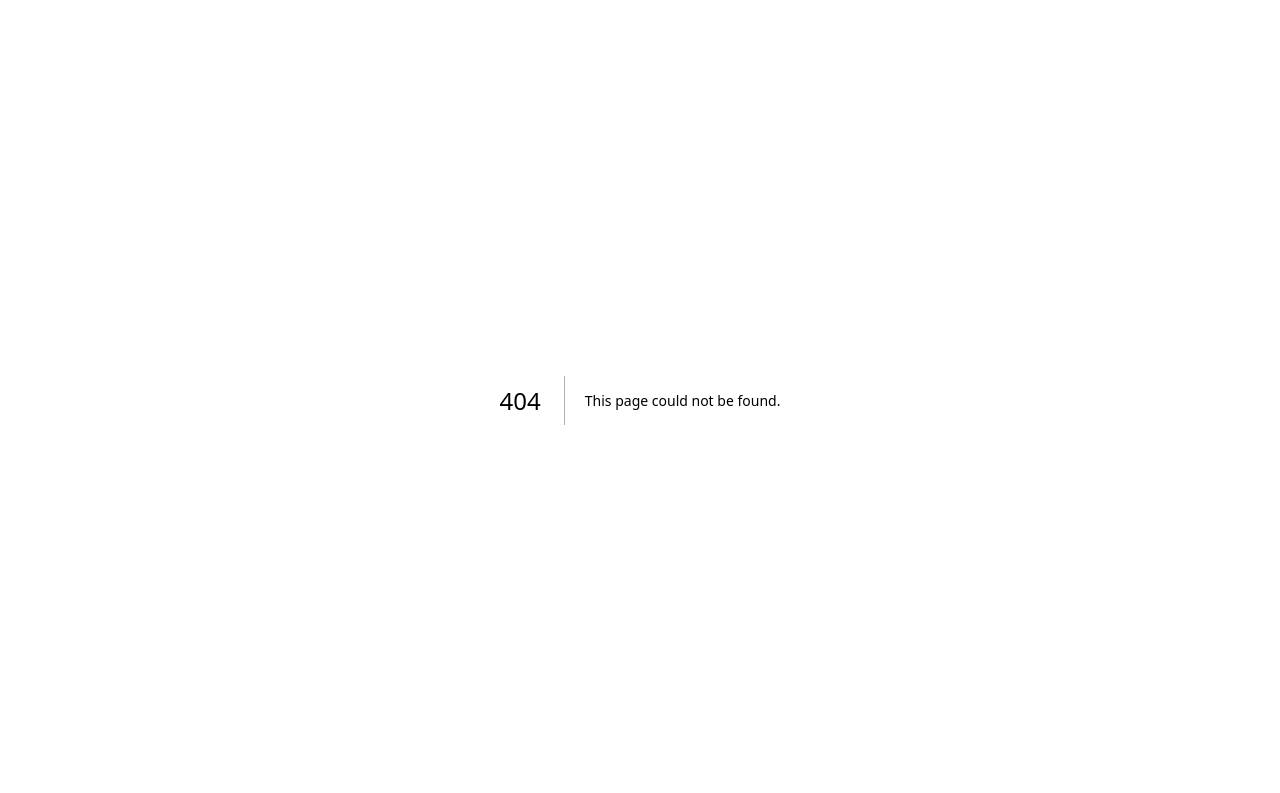
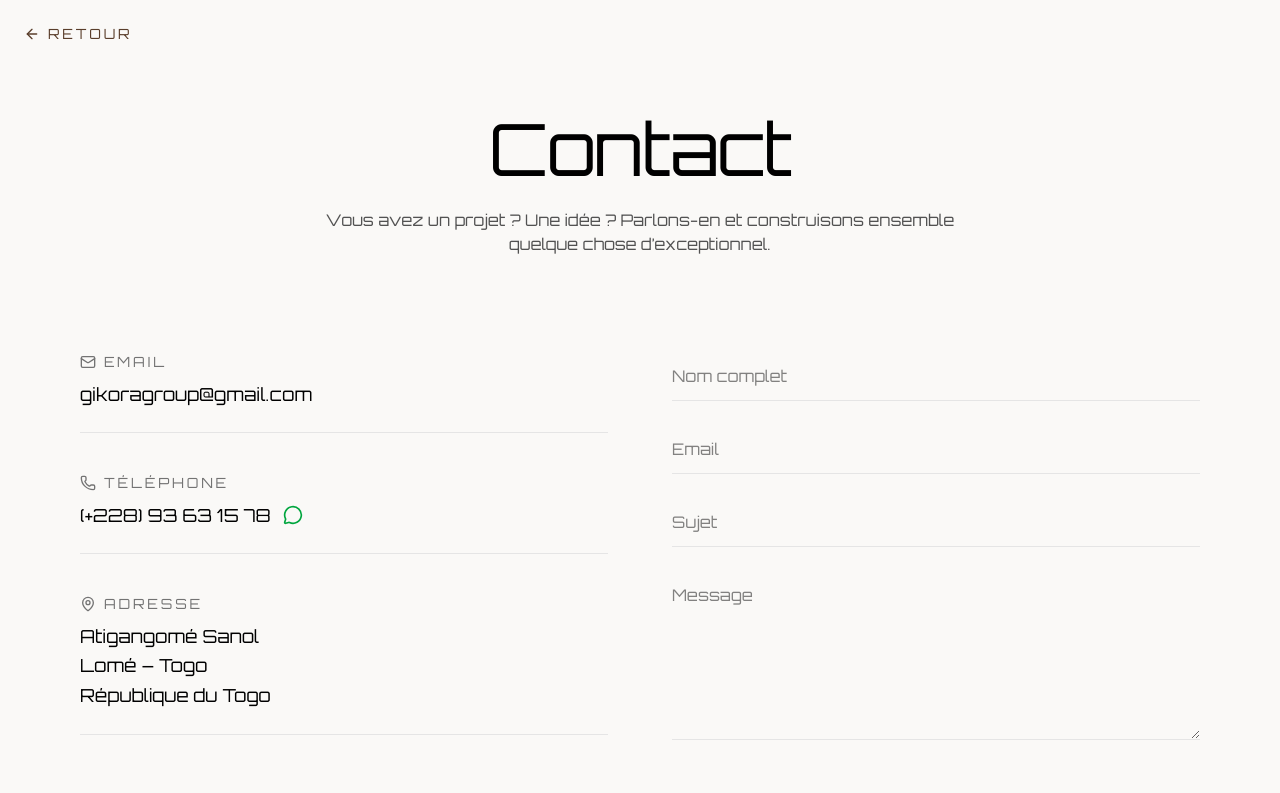
Before and after one commit to Reneghis1999/gikora-architects, a Next.js app: page /contact in a window 1280 px wide. Before the commit this address had no page. Shown: the top 793 px of the page. Built offline with nearby package versions, Linux system fonts and the light colour scheme.

Commit message:
feat:contact-page

```diff
--- a/package.json
+++ b/package.json
@@ -18,6 +18,7 @@
     "radix-ui": "^1.6.0",
     "react": "19.2.4",
     "react-dom": "19.2.4",
+    "resend": "^6.16.0",
     "shadcn": "^4.12.0",
     "tailwind-merge": "^3.6.0",
     "tw-animate-css": "^1.4.0",
--- /dev/null
+++ b/src/app/contact/page.tsx
@@ -0,0 +1,179 @@
+"use client";
+
+import { useState } from "react";
+import { motion } from "framer-motion";
+import Link from "next/link";
+import {
+  ArrowLeft,
+  Phone,
+  Mail,
+  MapPin,
+  MessageCircle,
+} from "lucide-react";
+
+export default function ContactPage() {
+  const [form, setForm] = useState({
+    name: "",
+    email: "",
+    subject: "",
+    message: "",
+  });
+
+  const handleChange = (
+    e: React.ChangeEvent<HTMLInputElement | HTMLTextAreaElement>
+  ) => {
+    setForm({ ...form, [e.target.name]: e.target.value });
+  };
+
+  return (
+    <section className="min-h-screen bg-[#faf9f7] px-6 lg:px-20 py-28">
+
+      {/* BACK BUTTON */}
+      <div className="fixed top-6 left-6 z-50">
+        <Link
+          href="/"
+          className="flex items-center gap-2 text-sm uppercase tracking-[0.2em] text-[#5A3E2B] hover:text-black transition group"
+        >
+          <ArrowLeft className="w-4 h-4 transition-transform group-hover:-translate-x-1" />
+          Retour
+        </Link>
+      </div>
+
+      {/* HERO */}
+      <motion.div
+        initial={{ opacity: 0, y: 30 }}
+        animate={{ opacity: 1, y: 0 }}
+        transition={{ duration: 0.7 }}
+        className="text-center mb-24"
+      >
+        <h1 className="text-5xl md:text-7xl font-light tracking-tight text-black">
+          Contact
+        </h1>
+        <p className="mt-6 text-neutral-600 max-w-2xl mx-auto">
+           Vous avez un projet ? Une idée ? Parlons-en et construisons ensemble quelque chose d’exceptionnel.
+        </p>
+      </motion.div>
+
+      {/* CONTENT */}
+      <div className="max-w-6xl mx-auto grid md:grid-cols-2 gap-16 items-start">
+
+        {/* LEFT - INFOS */}
+        <motion.div
+          initial={{ opacity: 0, x: -40 }}
+          animate={{ opacity: 1, x: 0 }}
+          transition={{ duration: 0.7 }}
+          className="space-y-10"
+        >
+
+          {/* EMAIL */}
+          <div className="border-b pb-6">
+            <h2 className="flex items-center gap-2 text-sm uppercase tracking-[0.2em] text-neutral-500">
+              <Mail className="w-4 h-4" /> Email
+            </h2>
+            <p className="mt-2 text-lg text-black">
+              gikoragroup@gmail.com
+            </p>
+          </div>
+
+          {/* PHONE */}
+          <div className="border-b pb-6">
+            <h2 className="flex items-center gap-2 text-sm uppercase tracking-[0.2em] text-neutral-500">
+              <Phone className="w-4 h-4" /> Téléphone
+            </h2>
+
+            <div className="mt-2 flex items-center gap-3">
+              <p className="text-lg text-black">
+                (+228) 93 63 15 78
+              </p>
+
+              <a
+                href="https://wa.me/22899003911"
+                target="_blank"
+                rel="noopener noreferrer"
+                className="text-green-600 hover:text-green-700"
+              >
+                <MessageCircle className="w-5 h-5" />
+              </a>
+            </div>
+          </div>
+
+          {/* ADDRESS */}
+          <div className="border-b pb-6">
+            <h2 className="flex items-center gap-2 text-sm uppercase tracking-[0.2em] text-neutral-500">
+              <MapPin className="w-4 h-4" /> Adresse
+            </h2>
+            <p className="mt-2 text-lg text-black leading-relaxed">
+              Atigangomé Sanol<br />
+              Lomé – Togo<br />
+              République du Togo
+            </p>
+          </div>
+
+        </motion.div>
+
+        {/* RIGHT - FORM */}
+        <motion.div
+          initial={{ opacity: 0, x: 40 }}
+          animate={{ opacity: 1, x: 0 }}
+          transition={{ duration: 0.7 }}
+          className="space-y-6"
+        >
+
+          <input
+            name="name"
+            value={form.name}
+            onChange={handleChange}
+            placeholder="Nom complet"
+            className="w-full border-b bg-transparent py-3 outline-none focus:border-black"
+          />
+
+          <input
+            name="email"
+            value={form.email}
+            onChange={handleChange}
+            placeholder="Email"
+            className="w-full border-b bg-transparent py-3 outline-none focus:border-black"
+          />
+
+          <input
+            name="subject"
+            value={form.subject}
+            onChange={handleChange}
+            placeholder="Sujet"
+            className="w-full border-b bg-transparent py-3 outline-none focus:border-black"
+          />
+
+          <textarea
+            name="message"
+            value={form.message}
+            onChange={handleChange}
+            placeholder="Message"
+            rows={6}
+            className="w-full border-b bg-transparent py-3 outline-none focus:border-black"
+          />
+
+          <button
+            type="button"
+            className="mt-6 px-6 py-3 border border-black text-black hover:bg-black hover:text-white transition"
+          >
+            Envoyer le message
+          </button>
+
+        </motion.div>
+
+      </div>
+
+      {/* MAP */}
+      <div className="mt-24 max-w-6xl mx-auto">
+        <div className="h-[420px] w-full overflow-hidden border">
+          <iframe
+            src="https://www.google.com/maps/embed?pb=!1m17!1m12!1m3!1d3966.405004675778!2d1.1401157749902824!3d6.2101935937776735!2m3!1f0!2f0!3f0!3m2!1i1024!2i768!4f13.1!3m2!1m1!2zNsKwMTInMzYuNyJOIDHCsDA4JzMzLjciRQ!5e0!3m2!1sfr!2stg!4v1761693680740!5m2!1sfr!2stg"
+            className="w-full h-full"
+            loading="lazy"
+          />
+        </div>
+      </div>
+
+    </section>
+  );
+}
--- a/src/components/FeaturedProject.tsx
+++ b/src/components/FeaturedProject.tsx
@@ -144,12 +144,13 @@ export default function FeaturedProjects() {
               className="
                 w-full sm:w-auto
                 rounded-none
-                bg-[#5A3E2B]
+                bg-black
                 px-6 sm:px-8
                 py-5 sm:py-6
                 text-sm sm:text-base
                 uppercase tracking-[0.18em]
                 hover:bg-[#4B3324]
+                cursor-pointer
               "
             >
               Découvrir tous les projets
--- a/src/components/Footer.tsx
+++ b/src/components/Footer.tsx
@@ -66,8 +66,8 @@ export default function Footer() {
 
             <ul className="space-y-4 text-sm text-neutral-700">
               <li>Lomé, Togo</li>
-              <li>+228 90 00 00 00</li>
-              <li>contact@gikora-architects.com</li>
+              <li>(+228) 93 63 15 78</li>
+              <li>gikoragroup@gmail.com</li>
             </ul>
 
             <div className="mt-6">
```
Also changed, not shown: 1 other file (tests, documents, lock files or other folders).
